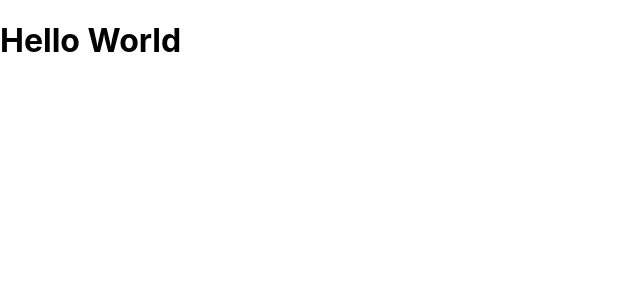
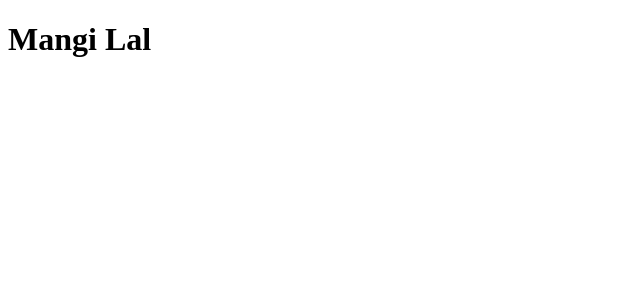
Before and after one commit to Mangi-Lal/React, a React (Create React App) app in the folder react_v1/: page / in a window 1280 px wide. Shown: the top 300 px of the page, without its empty margins (0-640 px from the left). Built offline with nearby package versions, Linux system fonts and the light colour scheme.

Commit message:
JSX done

```diff
--- a/react_v1/src/index.js
+++ b/react_v1/src/index.js
@@ -1,18 +1,12 @@
-import React from 'react';
-import ReactDOM from 'react-dom/client';
-import './index.css';
-import App from './App';
-import reportWebVitals from './reportWebVitals';
+//This we use for ES5
+// var React = require('react');
+// var ReactDom = require('react-dom');
 
-const root = ReactDOM.createRoot(document.getElementById('root'));
-root.render(
-  // <React.StrictMode>
-  //   <App />
-  // </React.StrictMode>
-  <h1>Hello World</h1>
-);
+// This is for ES6
+import React from "react";
+import ReactDom from "react-dom";
 
-// If you want to start measuring performance in your app, pass a function
-// to log results (for example: reportWebVitals(console.log))
-// or send to an analytics endpoint. Learn more: https://bit.ly/CRA-vitals
-reportWebVitals();
+ReactDom.render(<h1> Mangi Lal</h1>,
+    document.getElementById("root")); // "root" is in index.html...
+
+{/* <h1> Hello World!!!</h1> // this is not html. this is JSX expression in react */}
```
